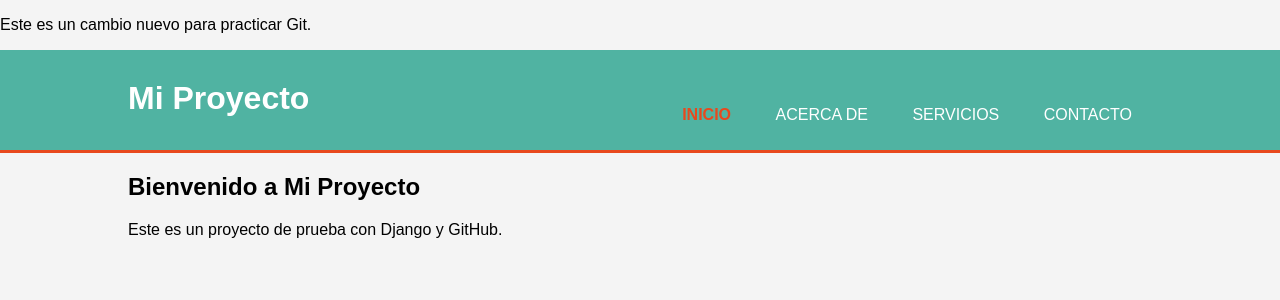
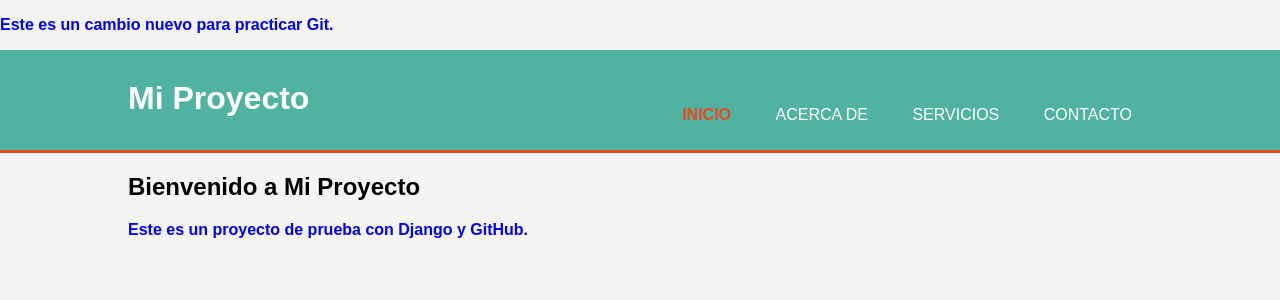
Before and after one commit to porongusaurio/mi_proyecto_django, a Django app: page / in a window 1280 px wide. Shown: the top 300 px of the page. Run offline with Django 5.2, Linux system fonts and the light colour scheme.

Commit message:
Agrego nuevo archivo extra.css y lo enlazo al template

```diff
--- /dev/null
+++ b/mi_app/static/css/extra.css
@@ -0,0 +1,4 @@
+p {
+    color: blue;
+    font-weight: bold;
+}
--- a/mi_app/templates/index.html
+++ b/mi_app/templates/index.html
@@ -7,6 +7,8 @@
   <meta name="viewport" content="width=device-width, initial-scale=1.0">
   <title>Mi Proyecto</title>
   <link rel="stylesheet" href="{% static 'css/styles.css' %}">
+  <link rel="stylesheet" href="{% static 'css/extra.css' %}">
+
 </head>
 <body>
   <p>Este es un cambio nuevo para practicar Git.</p>
```
